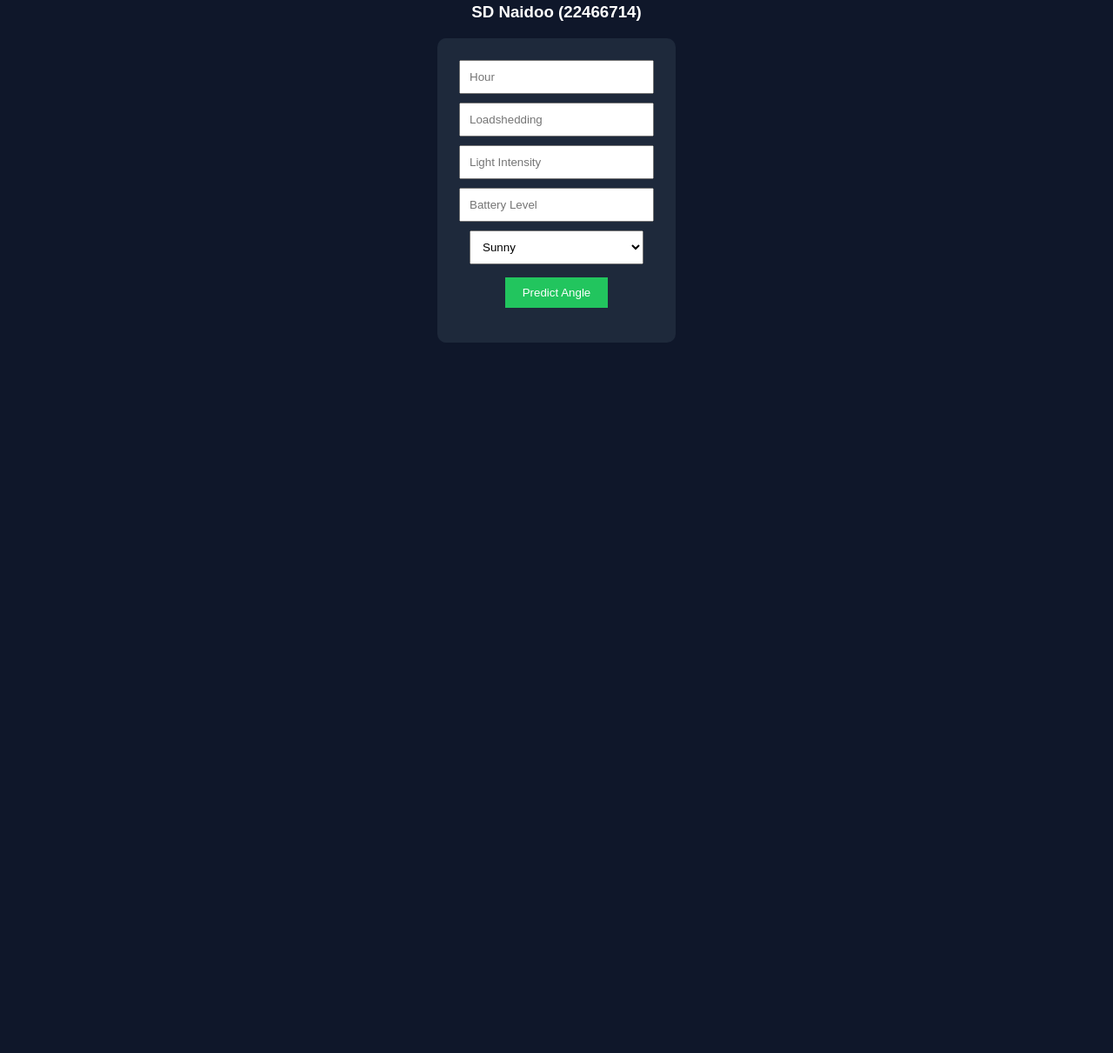
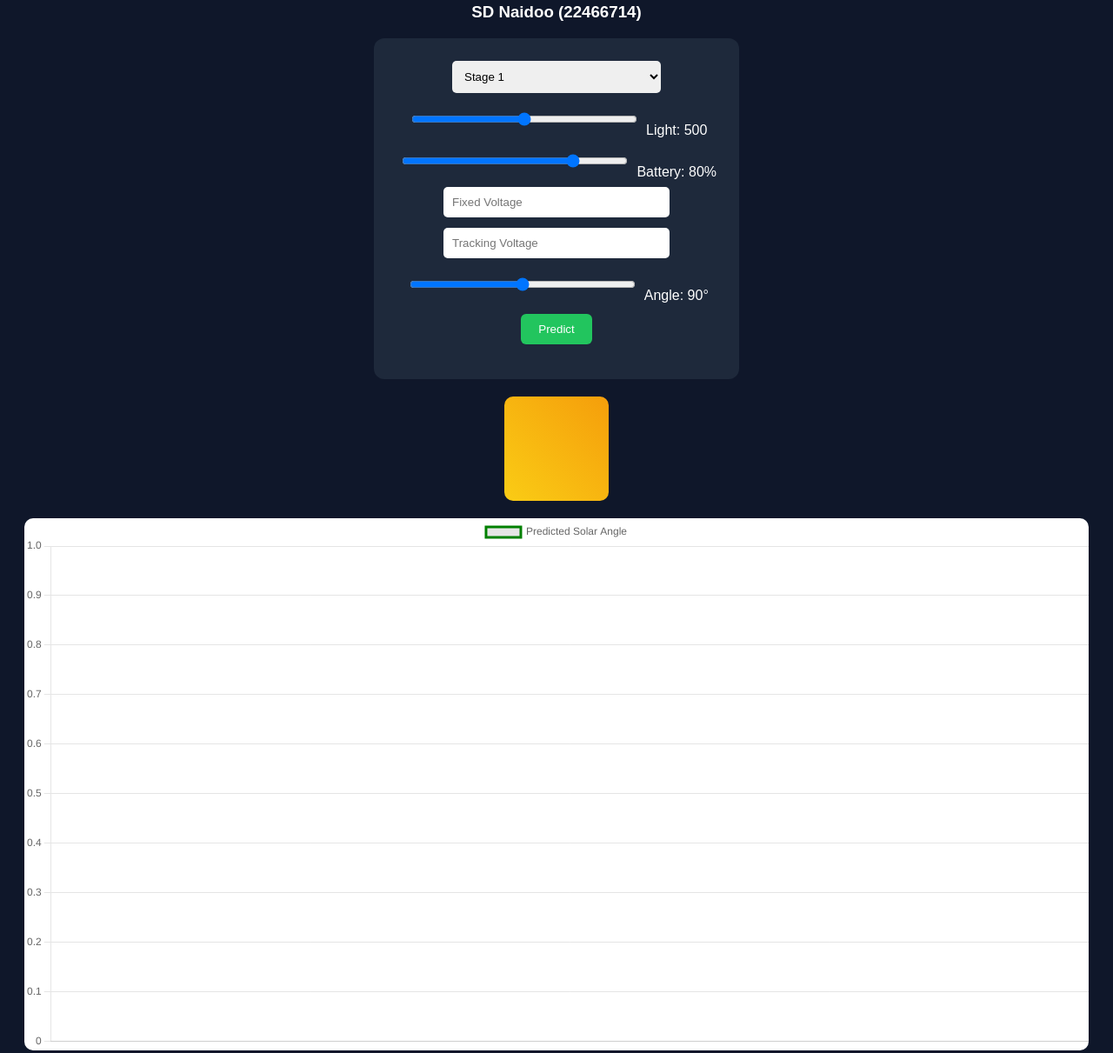
Before and after one commit to Samwick67/solar-api, a plain HTML site: page index.html in a window 1280 px wide. Shown: the part 105-1316 px from the top of the page at 87% size. Before the commit the page ends 800 px from the top, so only its background shows below. Drawn offline with nearby package versions, Linux system fonts and the light colour scheme.

Commit message:
Update index.html

```diff
--- a/index.html
+++ b/index.html
@@ -2,6 +2,8 @@
 <html>
 <head>
   <title>Solar Tracking ML System</title>
+
+  <script src="https://cdn.jsdelivr.net/npm/chart.js"></script>
 
   <style>
     body {
@@ -12,10 +14,20 @@
       padding: 20px;
     }
 
-    input, select {
+    .box {
+      background: #1e293b;
+      padding: 20px;
+      border-radius: 12px;
+      display: inline-block;
+      width: 380px;
+    }
+
+    select, input {
       padding: 10px;
-      margin: 5px;
-      width: 200px;
+      margin: 6px;
+      width: 240px;
+      border-radius: 5px;
+      border: none;
     }
 
     button {
@@ -25,64 +37,156 @@
       color: white;
       cursor: pointer;
       margin-top: 10px;
+      border-radius: 6px;
     }
 
-    .box {
-      background: #1e293b;
-      padding: 20px;
+    #panel {
+      width: 120px;
+      height: 120px;
+      margin: 20px auto;
+      background: linear-gradient(45deg, #facc15, #f59e0b);
       border-radius: 10px;
-      display: inline-block;
+      transition: transform 1s ease;
+    }
+
+    canvas {
+      margin-top: 20px;
+      background: white;
+      border-radius: 10px;
+    }
+
+    .slider {
+      width: 240px;
     }
   </style>
 </head>
 
 <body>
 
-  <h1>Solar Tracking ML System</h1>
-  <h3>SD Naidoo (22466714)</h3>
+<h1>Solar Tracking ML System</h1>
+<h3>SD Naidoo (22466714)</h3>
 
-  <div class="box">
+<div class="box">
 
-    <input id="hour" placeholder="Hour"><br>
-    <input id="loadshedding" placeholder="Loadshedding"><br>
-    <input id="light" placeholder="Light Intensity"><br>
-    <input id="battery" placeholder="Battery Level"><br>
+  <!-- LOADSHEDDING -->
+  <select id="loadshedding">
+    <option value="1">Stage 1</option>
+    <option value="2">Stage 2</option>
+    <option value="3">Stage 3</option>
+  </select><br>
 
-    <select id="weather">
-      <option>Sunny</option>
-      <option>Cloudy</option>
-    </select><br>
+  <!-- LIGHT -->
+  <input id="light" type="range" min="0" max="1000" value="500" class="slider">
+  <label>Light: <span id="lightVal">500</span></label><br>
 
-    <button onclick="predict()">Predict Angle</button>
+  <!-- BATTERY -->
+  <input id="battery" type="range" min="0" max="100" value="80" class="slider">
+  <label>Battery: <span id="batteryVal">80</span>%</label><br>
 
-    <h2 id="result"></h2>
+  <!-- VOLTAGES -->
+  <input id="fixedVoltage" placeholder="Fixed Voltage"><br>
+  <input id="trackingVoltage" placeholder="Tracking Voltage"><br>
 
-  </div>
+  <!-- ANGLE -->
+  <input id="angle" type="range" min="0" max="180" value="90" class="slider">
+  <label>Angle: <span id="angleVal">90</span>°</label><br>
+
+  <button onclick="predict()">Predict</button>
+
+  <h2 id="result"></h2>
+  <h3 id="efficiency"></h3>
+
+</div>
+
+<!-- SOLAR PANEL ANIMATION -->
+<div id="panel"></div>
+
+<!-- GRAPH -->
+<canvas id="chart" width="400" height="200"></canvas>
 
 <script>
+
+  ///////////////////////////////////////////////////////////////////////////////////////////////////////////////////////////////////////////
+
+const API_URL = "https://solar-api-hgqt.onrender.com/predict";
+//////////////////////////////////////////////////////////////////////////////////////////////////////////////////////////////////////////////
+// sliders live update
+document.getElementById("light").oninput = e =>
+  document.getElementById("lightVal").innerText = e.target.value;
+
+document.getElementById("battery").oninput = e =>
+  document.getElementById("batteryVal").innerText = e.target.value;
+
+document.getElementById("angle").oninput = e =>
+  document.getElementById("angleVal").innerText = e.target.value;
+
+// chart
+const ctx = document.getElementById("chart").getContext("2d");
+
+const chart = new Chart(ctx, {
+  type: "line",
+  data: {
+    labels: [],
+    datasets: [{
+      label: "Predicted Solar Angle",
+      data: [],
+      borderColor: "green",
+      fill: false
+    }]
+  }
+});
+
+// ✅ CORRECT EFFICIENCY FORMULA
+function calcEfficiency(tracking, fixed) {
+  if (fixed == 0 || fixed == "") return 0;
+
+  return (((tracking - fixed) / fixed) * 100).toFixed(2);
+}
+
 async function predict() {
 
   const data = {
-    hour: parseInt(document.getElementById("hour").value),
+    hour: 12,
     loadshedding: parseInt(document.getElementById("loadshedding").value),
     light_intensity: parseInt(document.getElementById("light").value),
     battery_level: parseInt(document.getElementById("battery").value),
-    weather: document.getElementById("weather").value
+    weather: "Sunny"
   };
 
-  const response = await fetch("https://solar-api-hgqt.onrender.com//predict", {
+  const res = await fetch(API_URL, {
     method: "POST",
-    headers: {
-      "Content-Type": "application/json"
-    },
+    headers: { "Content-Type": "application/json" },
     body: JSON.stringify(data)
   });
 
-  const result = await response.json();
+  const result = await res.json();
 
+  const angle = result.predicted_angle;
+
+  // show prediction
   document.getElementById("result").innerText =
-    "Predicted Panel Angle: " + result.predicted_angle + "°";
+    "Predicted Panel Angle: " + angle + "°";
+
+  // get voltages from input
+  const fixed = parseFloat(document.getElementById("fixedVoltage").value);
+  const tracking = parseFloat(document.getElementById("trackingVoltage").value);
+
+  // efficiency
+  const efficiency = calcEfficiency(tracking, fixed);
+
+  document.getElementById("efficiency").innerText =
+    "Efficiency Improvement: " + efficiency + "%";
+
+  // update chart
+  chart.data.labels.push("T" + chart.data.labels.length);
+  chart.data.datasets[0].data.push(angle);
+  chart.update();
+
+  // animate solar panel
+  document.getElementById("panel").style.transform =
+    `rotate(${angle}deg)`;
 }
+
 </script>
 
 </body>
```
